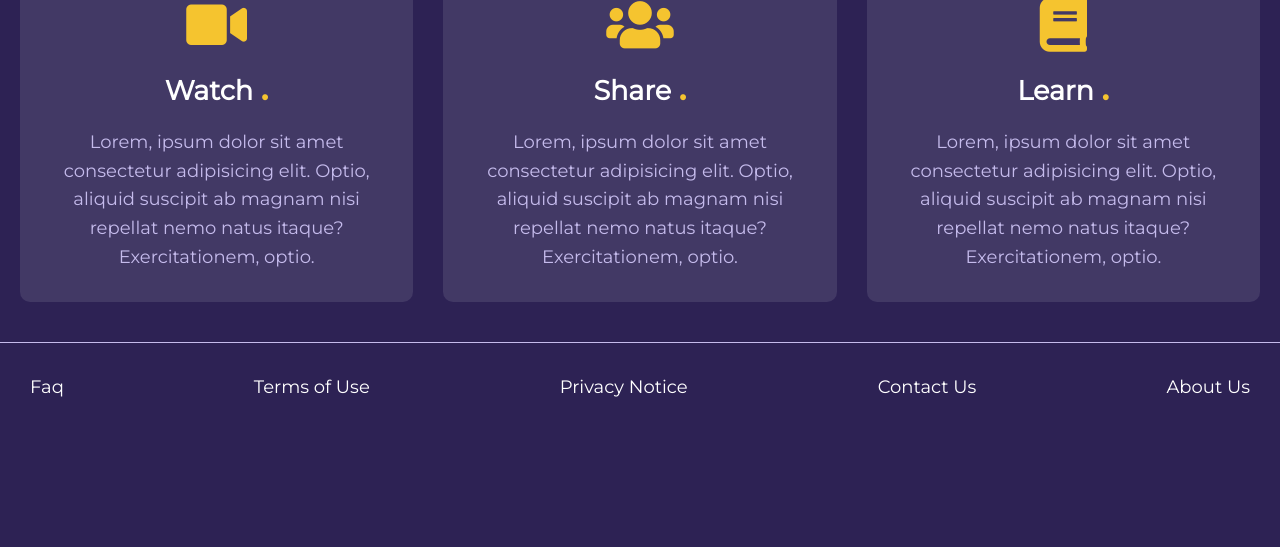
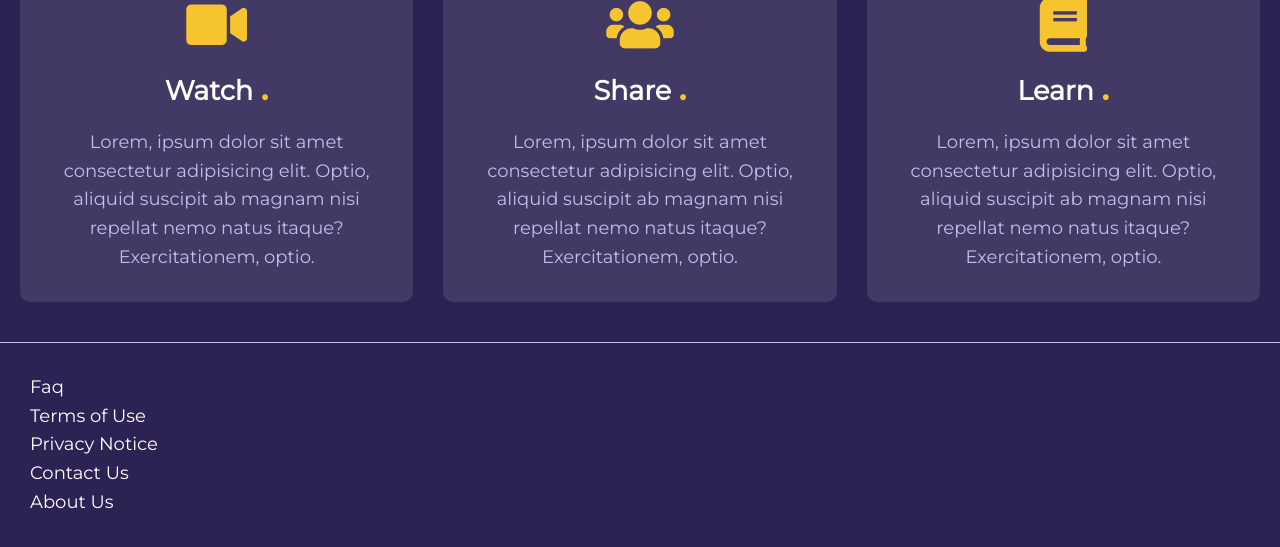
Before and after one commit to TheCarlosAlfaro/parallax-landing-page, a plain HTML site: page index.html in a window 1280 px wide. Shown: the part 1222-1769 px from the top of the page. Before the commit the page ends 1654 px from the top, so only its background shows below. Drawn offline with nearby package versions, Linux system fonts and the light colour scheme.

Commit message:
Removes some css

```diff
--- a/style.css
+++ b/style.css
@@ -139,10 +139,3 @@ section {
   padding: 30px;
   margin-top: 20px;
 }
-
-.footer ul {
-  display: flex;
-  align-items: center;
-  justify-content: space-between;
-  text-align: center;
-}
```
